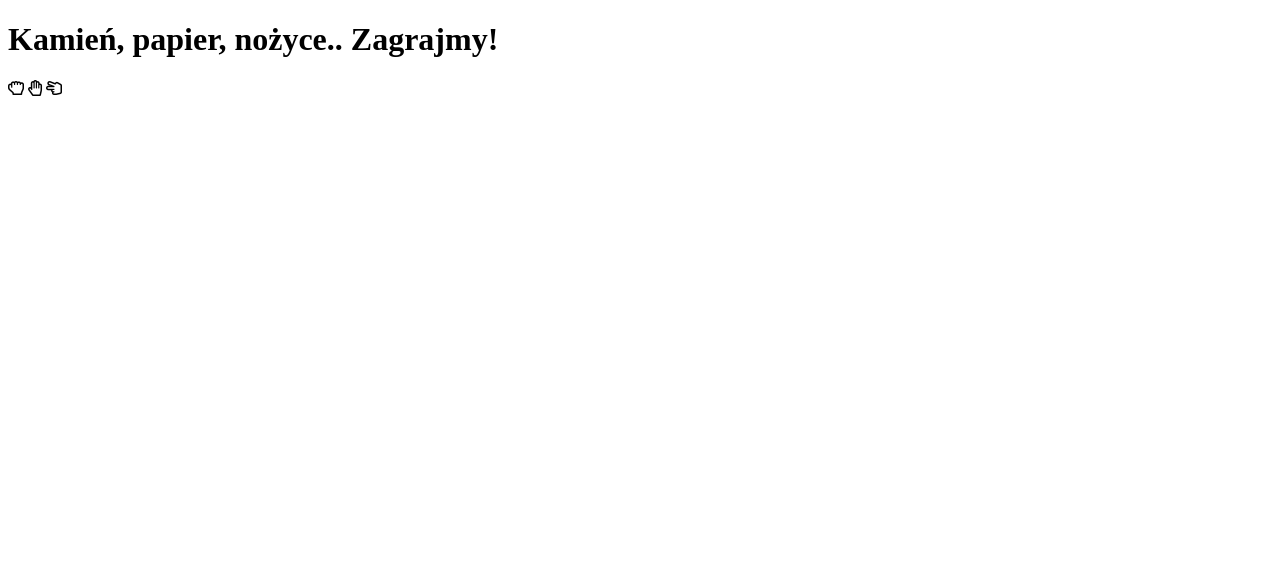
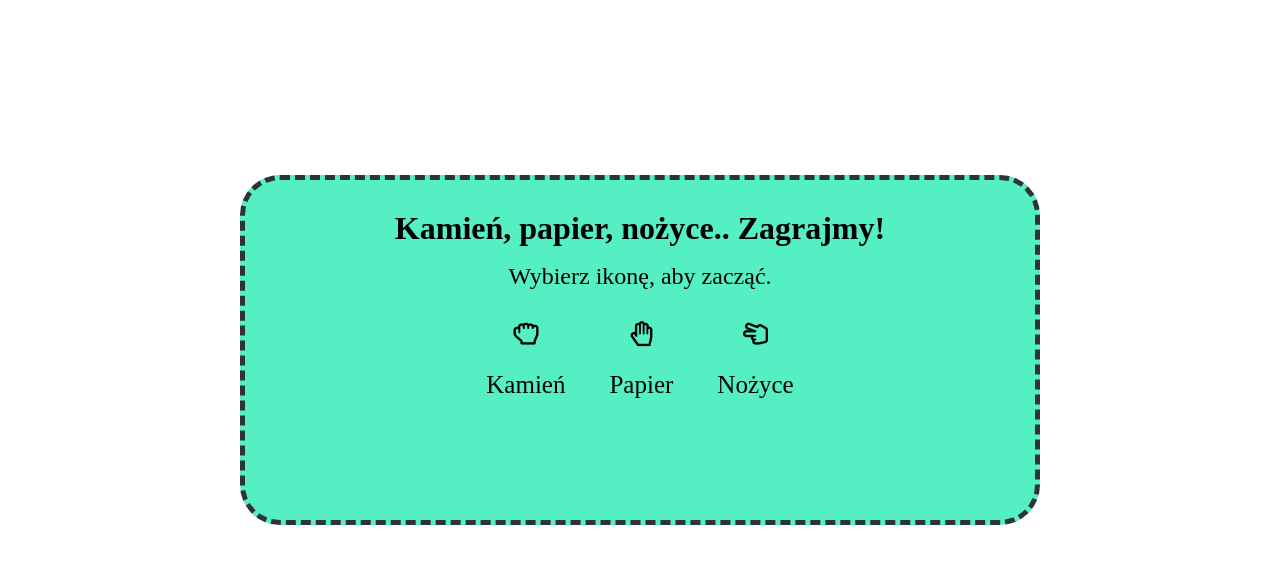
Before and after one commit to Robert-Roszak/javascript-prework, a website: page index.html in a window 1280 px wide. Drawn offline with Linux system fonts and the light colour scheme.

Commit message:
Add styles to the game

```diff
--- a/index.html
+++ b/index.html
@@ -2,19 +2,21 @@
 <html lang="en">
 <head>
 	<meta charset="UTF-8">
+	<meta name="viewport" content="width=device-width">
 	<title>Kamień, papier, nożyce</title>
 	<link rel="stylesheet" href="css/style.css">
 	<link rel="stylesheet" href="https://use.fontawesome.com/releases/v5.5.0/css/all.css">
 </head>
 <body>
 	<div class="container">
-		<h1>Kamień, papier, nożyce.. Zagrajmy!</h1>
+		<h1 class="title">Kamień, papier, nożyce.. Zagrajmy!</h1>
+		<p class="subtitle">Wybierz ikonę, aby zacząć.</p>
 		<div id="buttons">
-			<span class="far fa-hand-rock" id="play-rock"></span>
-			<span class="far fa-hand-paper" id="play-paper"></span>
-			<span class="far fa-hand-scissors" id="play-scissors"></span>
+			<span class="far fa-hand-rock" id="play-rock"><p>Kamień</p></span>
+			<span class="far fa-hand-paper" id="play-paper"><p>Papier</p></span>
+			<span class="far fa-hand-scissors" id="play-scissors"><p>Nożyce</p></span>
 		</div>
-		<div id="messages"></div>
+		<div class="messages" id="messages"></div>
 		<div id="results"></div>
 	</div>
 	<script src="js/functions.js"></script>
--- a/sass/style.scss
+++ b/sass/style.scss
@@ -0,0 +1,54 @@
+*, *::before, *::after {
+	box-sizing: border-box;
+}
+
+body {
+    margin: 0 auto;
+    text-align: center;
+    font-size: 16px;
+    line-height: 1.7;
+    position: relative;
+}
+
+.title {
+    margin-bottom: 0;
+}
+
+.subtitle {
+    margin-top: 0;
+    font-size: 1.5em;
+}
+
+.container {
+    background-color: #55efc4;
+    width: 800px;
+    height: 350px;
+    margin: 0 auto;
+    border: 5px dashed #2d3436;
+    border-radius: 40px;
+    position: absolute;
+    top: 50%;
+    left: 50%;
+    transform: translate(-50%, 50%);
+
+    .far {
+        font-size: 25px;
+        padding-right: 40px;
+        transition: 0.5s;
+        &:last-of-type {
+            padding: 0;
+        }
+        &:hover {
+            cursor: pointer;
+            transform: scale(1.2);
+        }
+    }
+}
+
+
+.messages {
+    div:last-of-type {
+        font-style: italic;
+        font-size: 1.2em;
+    }
+}
```
Also changed, not shown: css/style.css, 1 other file.
